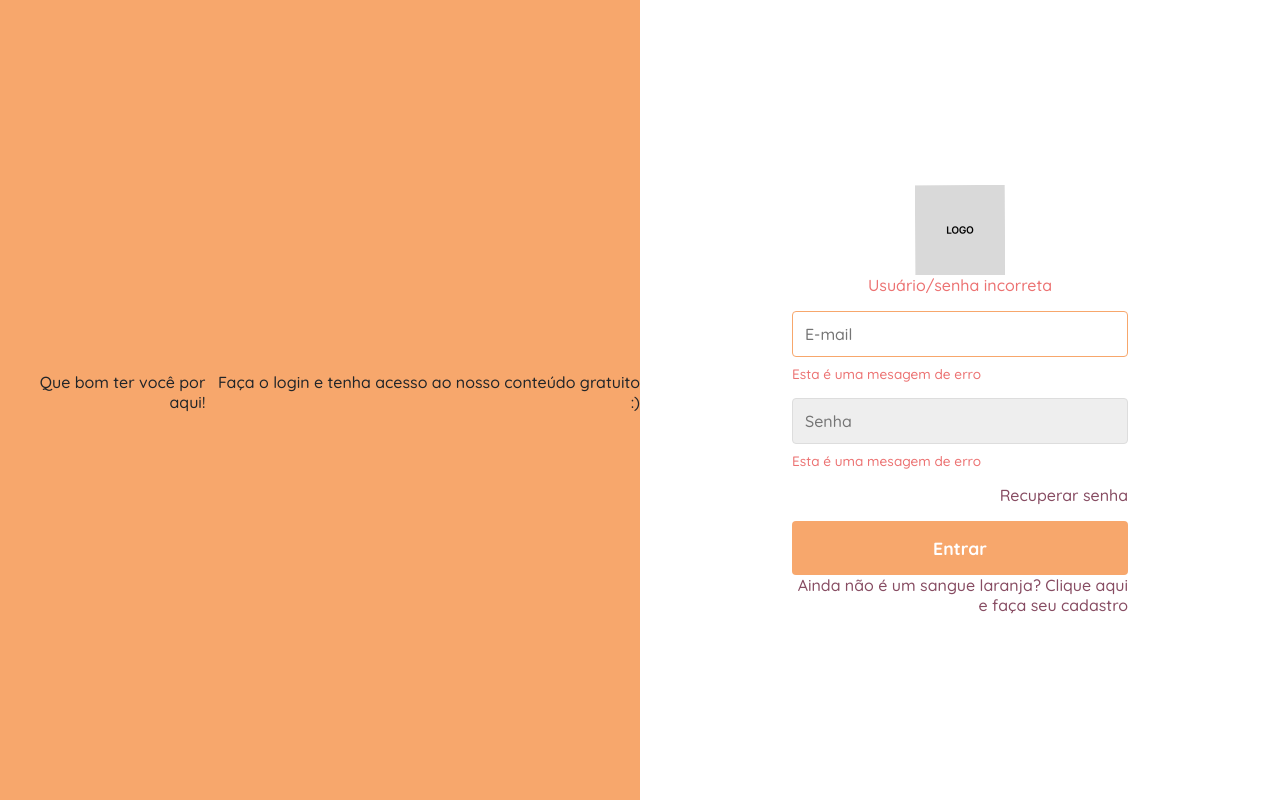
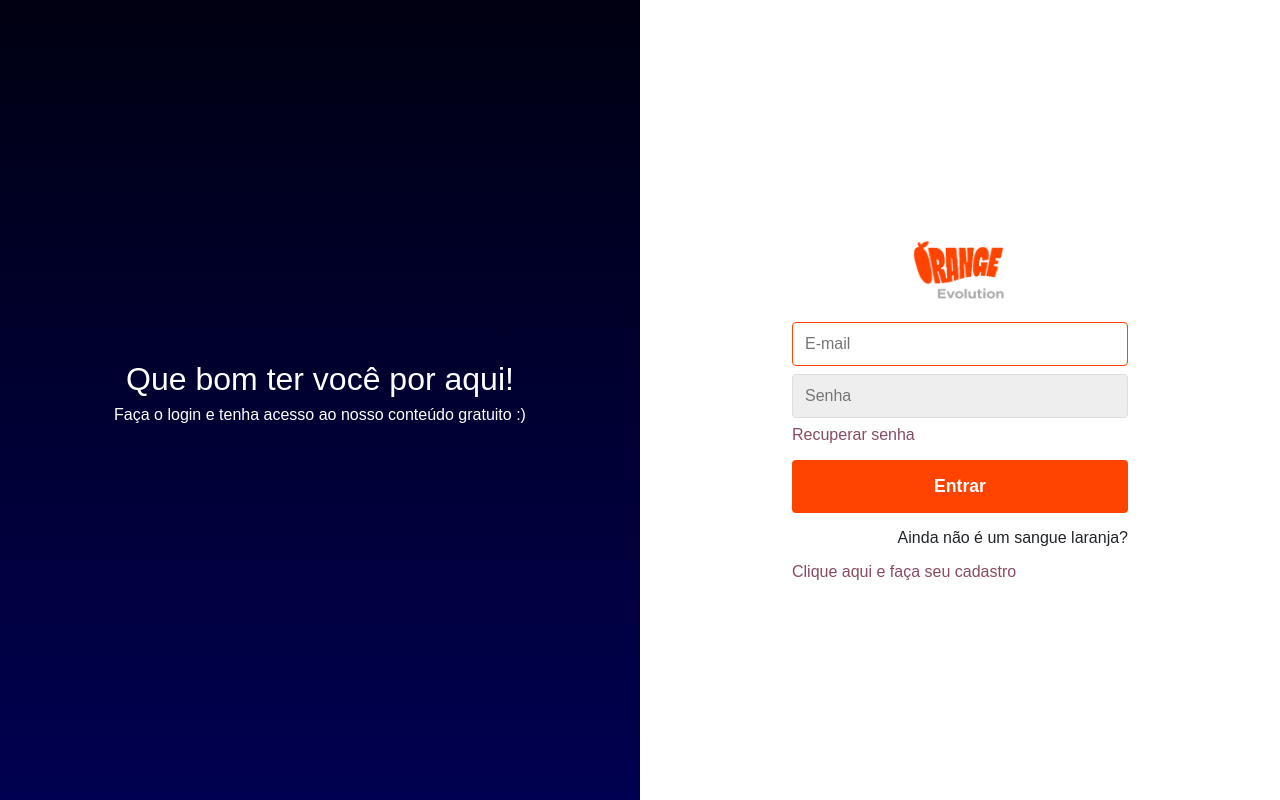
Before and after one commit to Squad40/frontend, a plain HTML site: page login/index.html in a window 1280 px wide. Drawn offline with nearby package versions, Linux system fonts and the light colour scheme; a script that the page names is missing; a small style sheet from the web is missing.

Commit message:
Ajusta página ao design do protótipo

```diff
--- a/login/index.html
+++ b/login/index.html
@@ -6,8 +6,8 @@
     <title> Login</title>
     <link rel="shortcut icon" href="./assets/favicon.ico">
     <link rel="stylesheet" href="https://cdn.jsdelivr.net/npm/bootstrap@4.0.0/dist/css/bootstrap.min.css" integrity="sha384-Gn5384xqQ1aoWXA+058RXPxPg6fy4IWvTNh0E263XmFcJlSAwiGgFAW/dAiS6JXm" crossorigin="anonymous">
-    <link href="https://fonts.googleapis.com/css2?family=Quicksand:wght@500;700&display=swap" rel="stylesheet">
     <link rel="stylesheet" href="./src/main.css">
+    <link rel="stylesheet" href="https://cdn.jsdelivr.net/npm/@xz/fonts@1/serve/metropolis.min.css">
 </head>
 
 <body>
@@ -15,38 +15,40 @@
 
         <div class="col-md-6 no-gutters">
             <div class="leftside">
-                <p class="form__text">Que bom ter você por aqui!</p>
-                <p class="form__text">Faça o login e tenha acesso ao nosso conteúdo gratuito :)</p>
+                <div class="container-left">
+                    <h2>Que bom ter você por aqui!</h2>
+                    <p>Faça o login e tenha acesso ao nosso conteúdo gratuito :)</p>
+                </div>
             </div>
         </div>
 
         <div class="col-md-6 no-gutters">
             <div class="rightside">
-                <div class="container">
+                <div class="container-right">
                     <form action="POST" class="form" id="login">
-                        <h1 class="form__title"><img src="./assets/renomear.png" width="90" height="90" alt="Logo da plataforma"></h1>
+                        <h1 class="form__title"><img src="./assets/logo.png" width="100" height="70" alt="Logo da plataforma"></h1>
 
-                        <div class="form__message form__message--error">Usuário/senha incorreta</div>
+                        <!-- <div class="form__message form__message--error">Usuário/senha incorreta</div> -->
 
                         <div class="form__input-group">
                             <input type="text" class="form__input" autofocus placeholder="E-mail">
-                            <div class="form__input-error-message">Esta é uma mesagem de erro</div>
+                            <!-- <div class="form__input-error-message">Esta é uma mesagem de erro</div> -->
                         </div>
 
                         <div class="form__input-group">
                             <input type="password" class="form__input" autofocus placeholder="Senha">
-                            <div class="form__input-error-message">Esta é uma mesagem de erro</div>
+                            <!-- <div class="form__input-error-message">Esta é uma mesagem de erro</div> -->
                         </div>
 
-                        <p class="form__text">
-                            <a href="#" class="form__link">Recuperar senha</a>
-                        </p>
+
+                        <a class="form__link" href="#">Recuperar senha</a>
+
 
                         <button class="form__button" type="submit">Entrar</button>
 
-                        <p class="form__text">
-                            <a class="form__link" href="./cadastro" id="linkCriarConta">Ainda não é um sangue laranja? Clique aqui e faça seu cadastro</a>
-                        </p>
+                        <p class="form__text">Ainda não é um sangue laranja?</p>
+                        <a class="form__link" href="./cadastro" id="linkCriarConta">Clique aqui e faça seu cadastro</a>
+
                     </form>
                 </div>
             </div>
--- a/login/src/main.css
+++ b/login/src/main.css
@@ -1,20 +1,17 @@
 body{
-    --color-primary: #f7a76c;
+    --color-primary: #FE4400;
     --color-primary-dark: #FF9551;
+    --color-gradient: linear-gradient(#000012, #000051);
     --color-secondary: #874C62;
     --color-error: #EC7272;
     --color-success: #4bb544;
     --border-radius: 4px;
 
     margin: 0;
-    /*display: flex;
-    height: 100vh;
-    align-items: right;
-    justify-content: right;
     font-size: 18px;
-    background: var(--color-primary);
-    background-size: cover;*/
+    font: 500 1rem 'Quicksand', sans-serif;
 }
+
 .leftside,
 .rightside{
     height: 100vh;
@@ -22,29 +19,45 @@ body{
     display: flex;
     align-items: center;
     justify-content: center;
+    background-size: cover;
 }
 .rightside{
     background: #fff;
 }
 
 .leftside{
-    background: var(--color-primary);
+    background: var(--color-gradient);
+    color: #fff;
 }
-.container{
+
+.container-right{
     width: 400px;
     max-width: 400px;
     margin: 1rem;
     padding: 2rem;
-    /* box-shadow: 0 0 40px rgba(0, 0, 0, 0.2); */
     border-radius: var(--border-radius);
     background: #fff;
 }
 
-.container,
+.container-left{
+    width: 600px;
+    max-width: 600px;
+    margin: 1rem;
+    padding: 2rem;
+    border-radius: var(--border-radius);
+    text-align: center;
+}
+
+.form__link{
+    text-align: right;
+}
+
+.container-right,
+.container-left,
 .form__input,
 .form__text,
 .form__button{
-    font: 500 1rem 'Quicksand', sans-serif;
+    font: 500 1rem 'Metropolis', sans-serif;
 }
 
 .form > *:first-child{
@@ -57,6 +70,7 @@ body{
 
 .form__title{
     margin-bottom: 2rem;
+    padding: 5%;
     text-align: center;
 }
 
@@ -74,7 +88,7 @@ body{
 }
 
 .form__input-group{
-    margin-bottom: 1rem;
+    margin-bottom: 0.5rem;
 }
 
 .form__input{
@@ -110,6 +124,8 @@ body{
     padding: 1rem 2rem;
     font-weight: bold;
     font-size: 1.1rem;
+    margin-top: 1rem;
+    margin-bottom: 1rem;
     color: #ffff;
     border: none;
     border-radius: var(--border-radius);
@@ -133,6 +149,7 @@ body{
 .form__link{
     color: var(--color-secondary);
     text-decoration: none;
+    text-align: right;
     cursor: pointer;
 }
 
```
Also changed, not shown: login/assets/Evolution.png (added), login/assets/logo.png (added).
